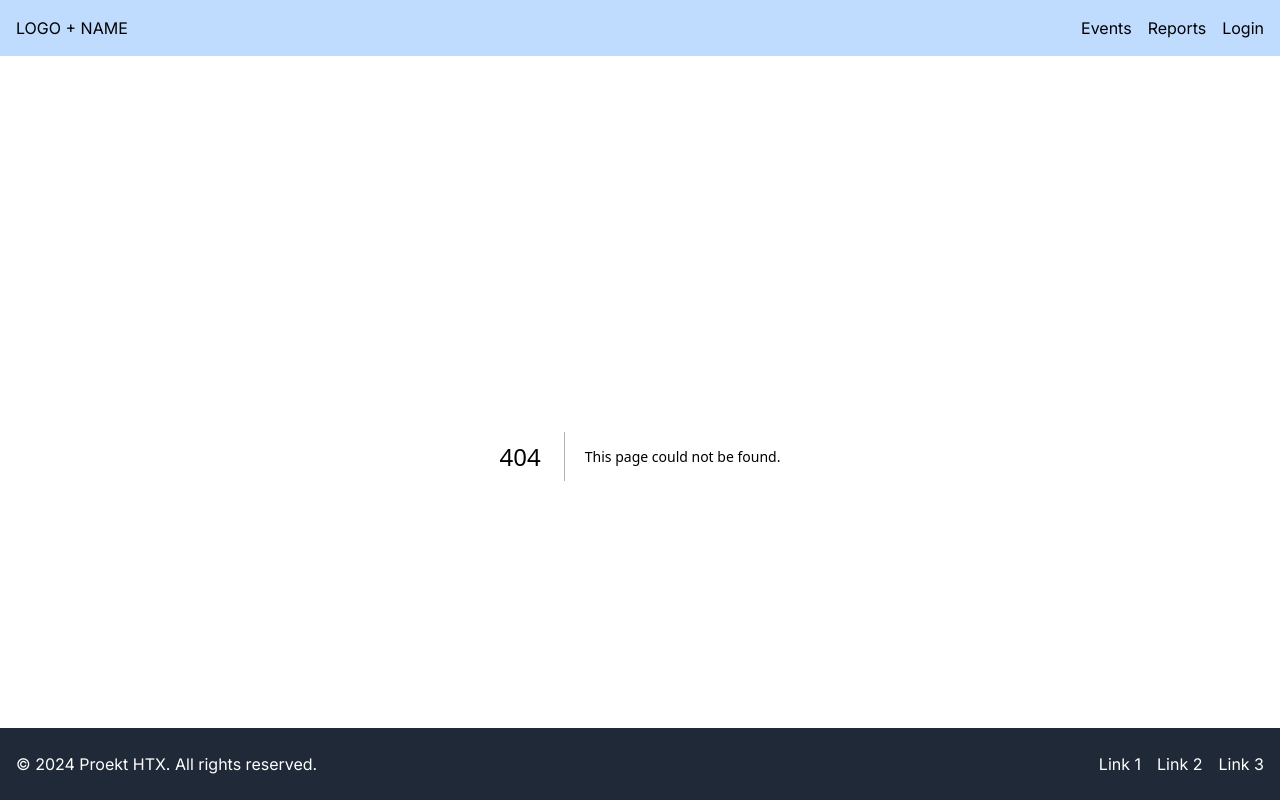
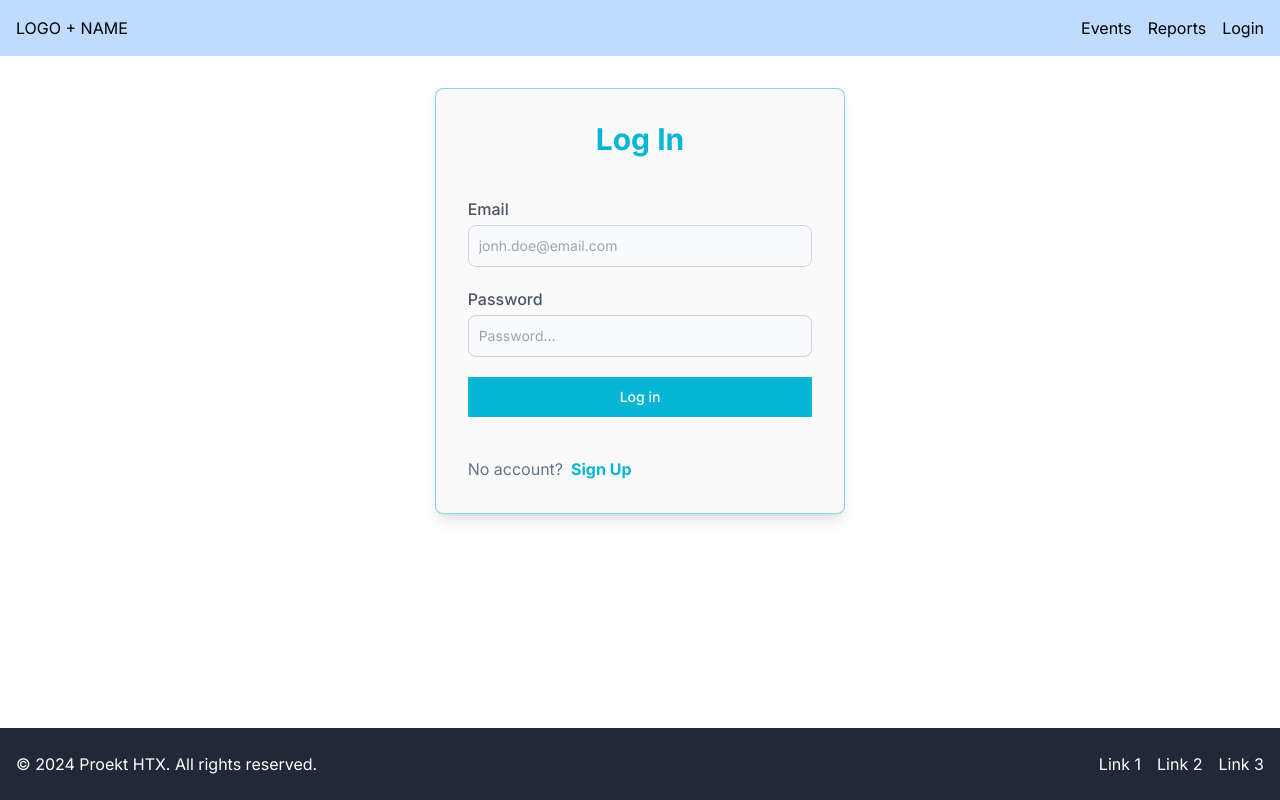
Before and after one commit to krsultov/CtrlAltDefeat-HTX, a Next.js app in the folder ctrlaltdefeat-htx/: page /login in a window 1280 px wide. Before the commit this address had no page. Built offline with nearby package versions, Linux system fonts and the light colour scheme.

Commit message:
add login

```diff
--- a/ctrlaltdefeat-htx/app/(components)/Navigation.jsx
+++ b/ctrlaltdefeat-htx/app/(components)/Navigation.jsx
@@ -16,7 +16,7 @@ const Navigation = () => {
                 <Link href="/#reports">
                     Reports
                 </Link>
-                <Link href="/#login">
+                <Link href="/login">
                     Login
                 </Link>
             </div>
--- /dev/null
+++ b/ctrlaltdefeat-htx/app/login/page.js
@@ -0,0 +1,57 @@
+"use client"
+import React, {useState} from 'react';
+import Link from 'next/link';
+
+function Login() {
+
+    const [formData, setFormData] = useState({});
+
+    const handleChange = (e) => {
+        setFormData({...formData, [e.target.id]: e.target.value});
+    };
+
+
+    const handleSubmit = async (e) => {
+        e.preventDefault();
+        console.log(formData);
+    };
+
+    return (
+        <div className="container flex py-8 px-4 justify-center items-center mx-auto my-auto ">
+            <div className="flex justify-center items-center h-full w-full md:max-w-md">
+                <div
+                    className="flex flex-col bg-gray-200/20 justify-between space-y-10 rounded-lg shadow-lg p-8 text-gray-600 border border-cyan-500/50 w-full md:w-11/12">
+                    <h1 className="text-3xl font-bold text-center text-cyan-500 ">Log In</h1>
+
+                    <form onSubmit={handleSubmit} className="space-y-5">
+                        <div>
+                            <label className="block mb-1 font-medium">Email</label>
+                            <input type="email" id="email"
+                                   className="bg-gray-50 border border-gray-300 text-gray-900 text-sm rounded-lg focus:outline-none focus:ring-emerald-500 focus:border-cyan-500 block w-full p-2.5"
+                                   placeholder="jonh.doe@email.com" onChange={handleChange} required/>
+                        </div>
+                        <div>
+                            <label className="block mb-1 font-medium">Password</label>
+                            <input type="password" id="password"
+                                   className="bg-gray-50 border border-gray-300 text-gray-900 text-sm rounded-lg focus:outline-none focus:ring-emerald-500 focus:border-cyan-500 block w-full p-2.5"
+                                   placeholder="Password..." onChange={handleChange} required/>
+                        </div>
+                        <button type="submit"
+                                className="w-full text-white bg-cyan-500 hover:bg-cyan-600 font-medium rouded-lg text-sm px-5 py-2.5 text-center"> Log in
+                        </button>
+                    </form>
+
+
+                    <div className="flex justify-between items-center">
+                        <div className="flex gap-2">
+                            <h2 className="text-slate-500">No account?</h2>
+                            <Link href="/signup" className="text-cyan-500 font-bold">Sign Up</Link>
+                        </div>
+                    </div>
+                </div>
+            </div>
+        </div>
+    );
+}
+
+export default Login;
```
Also changed, not shown: ctrlaltdefeat-htx/package.json (+5 -4 lines), 1 other file (tests, documents, lock files or other folders).
